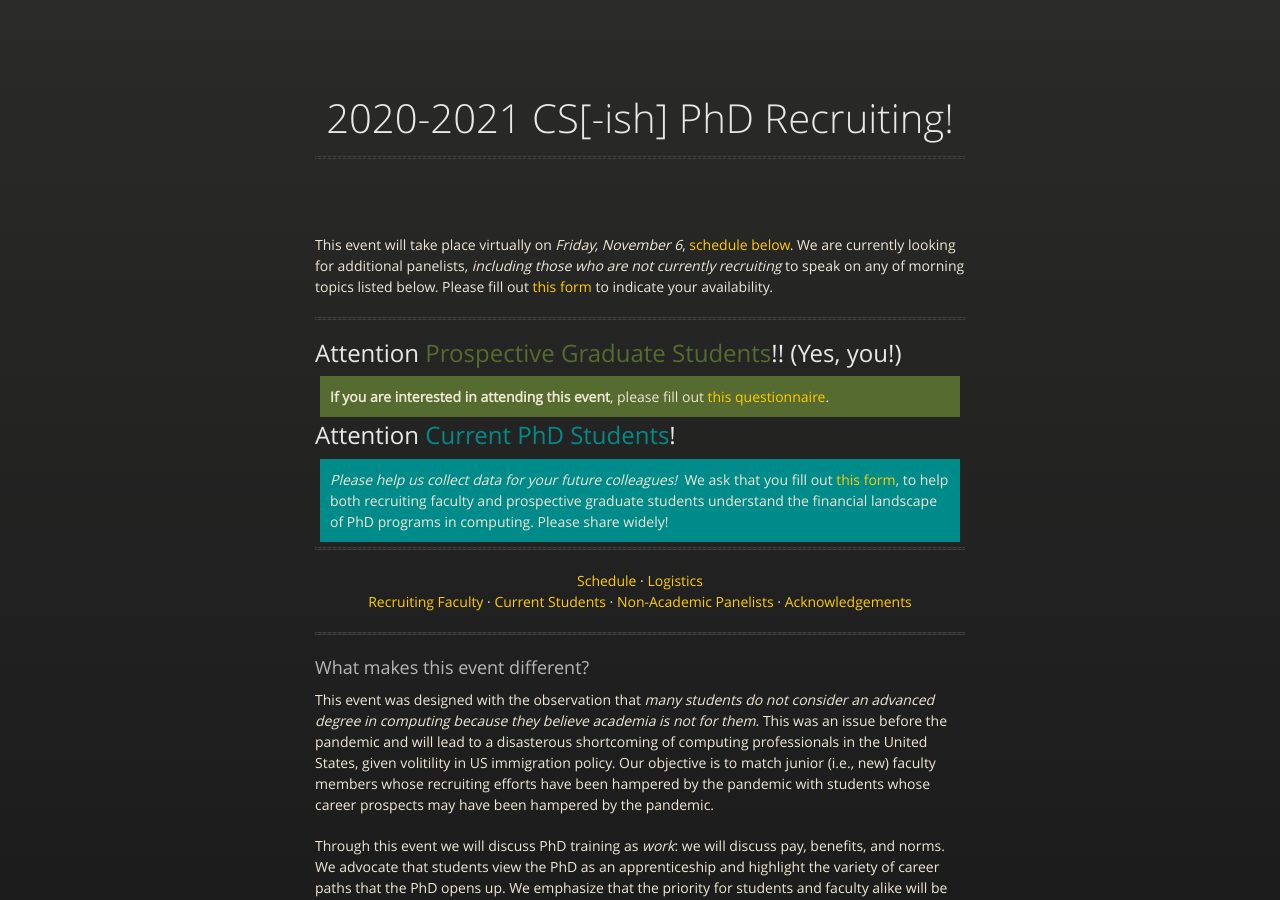
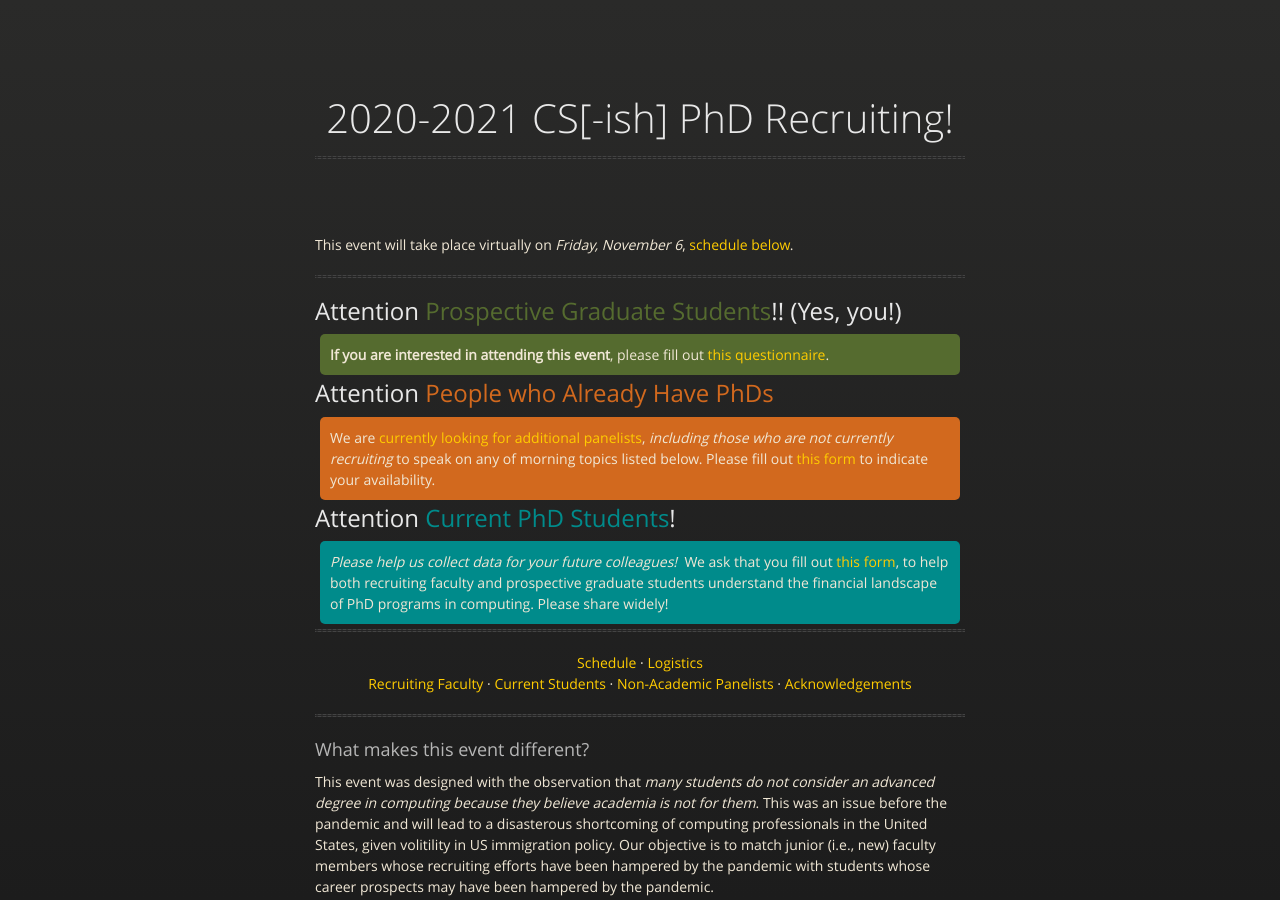
Before and after one commit to etosch/2020-phd-recruiting, a Jekyll site: the page built from index.html, in a window 1280 px wide and 900 px high. Built offline with Jekyll 4.4.1, drawn with Linux system fonts in a browser that asks for light colours; the repository's description, which GitHub fills in, is left out.

Commit message:
updated early stuff more

```diff
--- a/index.html
+++ b/index.html
@@ -27,15 +27,18 @@ p.wide {
 <a name="top"></a>
 <!-- ## Welcome to our 2020 PhD Recruiting Event Webpage! -->
 
-<p>This event will take place virtually on <i>Friday, November 6</i>, <a href="#schedule">schedule below</a>. We are currently looking for additional panelists, <i>including those who are not currently recruiting</i> to speak on any of morning topics listed below. Please fill out <a href="https://forms.gle/txQ2dp1dgbhMaqJT7">this form</a> to indicate your availability. </p>
+<p>This event will take place virtually on <i>Friday, November 6</i>, <a href="#schedule">schedule below</a>. </p>
 
 <hr/>
 
 <h2>Attention <span style="color:darkolivegreen;">Prospective Graduate Students</span>!! (Yes, you!)</h2>
-<p style="background-color:darkolivegreen; margin: 5px 5px 5px 5px; padding: 10px 10px 10px 10px;"><b>If you are interested in attending this event</b>, please fill out <a href="https://forms.gle/Ce4QtRPQjedtZDxk6">this questionnaire</a>.</p>
+<p style="background-color:darkolivegreen; margin: 5px 5px 5px 5px; padding: 10px 10px 10px 10px; border-radius: 5px;"><b>If you are interested in attending this event</b>, please fill out <a href="https://forms.gle/Ce4QtRPQjedtZDxk6">this questionnaire</a>.</p>
+
+<h2>Attention <span style="color:chocolate">People who Already Have PhDs</span> </h2>
+<p style="background-color:chocolate; margin: 5px 5px 5px 5px; padding: 10px 10px 10px 10px; border-radius: 5px">We are <a href="#job">currently</a> <a href="#not-job">looking</a> <a href="#technical-skills">for</a> <a href="#research-skills">additional</a> <a href="#graduated-phds">panelists</a>, <i>including those who are not currently recruiting</i> to speak on any of morning topics listed below. Please fill out <a href="https://forms.gle/txQ2dp1dgbhMaqJT7">this form</a> to indicate your availability. </p>
 
 <h2>Attention <span style="color: darkcyan">Current PhD Students</span>!</h2>
-<p style="background-color: darkcyan; margin: 5px 5px 5px 5px; padding: 10px 10px 10px 10px;"><i>Please help us collect data for your future colleagues!</i>&nbsp;&nbsp;We ask that you fill out <a ref="https://forms.gle/2GEhPUmA3vsnSjAz5">this form</a>, to help both recruiting faculty and prospective graduate students understand the financial landscape of PhD programs in computing. Please share widely!</p>
+<p style="background-color: darkcyan; margin: 5px 5px 5px 5px; padding: 10px 10px 10px 10px; border-radius: 5px"><i>Please help us collect data for your future colleagues!</i>&nbsp;&nbsp;We ask that you fill out <a ref="https://forms.gle/2GEhPUmA3vsnSjAz5">this form</a>, to help both recruiting faculty and prospective graduate students understand the financial landscape of PhD programs in computing. Please share widely!</p>
 
 <hr/>
 <p style="text-align: center;"><a href="#schedule">Schedule</a> &middot;
@@ -75,8 +78,8 @@ p.wide {
     <td></td><td>Check into affinity group channels, meet some new folks!</td>
   </tr>
   <tr>
-    <td>10:00-10:25</td><td>Graduate School is a Job</td>
-  </tr>
+    <td>10:00-10:25</td><td><a name="job"></a>Graduate School is a Job</td>
+  </tr></a>
   <tr>
     <td></td><td>TBD</td>
   </tr>
@@ -84,8 +87,8 @@ p.wide {
     <td></td><td><ul><li>Discussion of Pay</li><li>Discussion of TA vs RA vs fellowships</li><li>Explanation of the PI’s perspective and how understanding this is helpful</li></ul></td>
   </tr>
   <tr>
-    <td>10:30-10:55</td><td>Graduate School is not a Job</td>
-  </tr>
+    <td>10:30-10:55</td><td><a name="not-job"></a>Graduate School is not a Job</td>
+  </tr></a>
   <tr>
     <td></td><td>TBD</td>
   </tr>
@@ -99,7 +102,7 @@ p.wide {
     <td></td><td>Give students the chance to connect with faculty</td>
   </tr>
   <tr>
-    <td>11:20-11:45</td><td>Working toward mastery: technical skills</td>
+    <td>11:20-11:45</td><td><a name="technical-skills"></a>Working toward mastery: technical skills</td>
   </tr>
   <tr>
     <td></td><td>TBD</td>
@@ -108,7 +111,7 @@ p.wide {
     <td></td><td>Emphasis should be on the idea that these four are skills everyone must have in some capacity to make progress and get a PhD. The farther along you are when you start, the easier some things will be. No one will be excellent at all four, and everyone should work on these skills every day:<ul><li>Programming/Coding</li><li>Reading papers (and doing so quickly!)</li><li>Math/formalization</li><li>Writing</li><li>Experiment design + human subjects (pivot)</li></ul></td>
   </tr>
   <tr>
-    <td>11:50-12:15</td><td>Working toward mastery: research skills</td>
+    <td>11:50-12:15</td><td><a name="research-skills"></a>Working toward mastery: research skills</td>
   </tr>
   <tr>
     <td></td><td>TBD</td>
```
